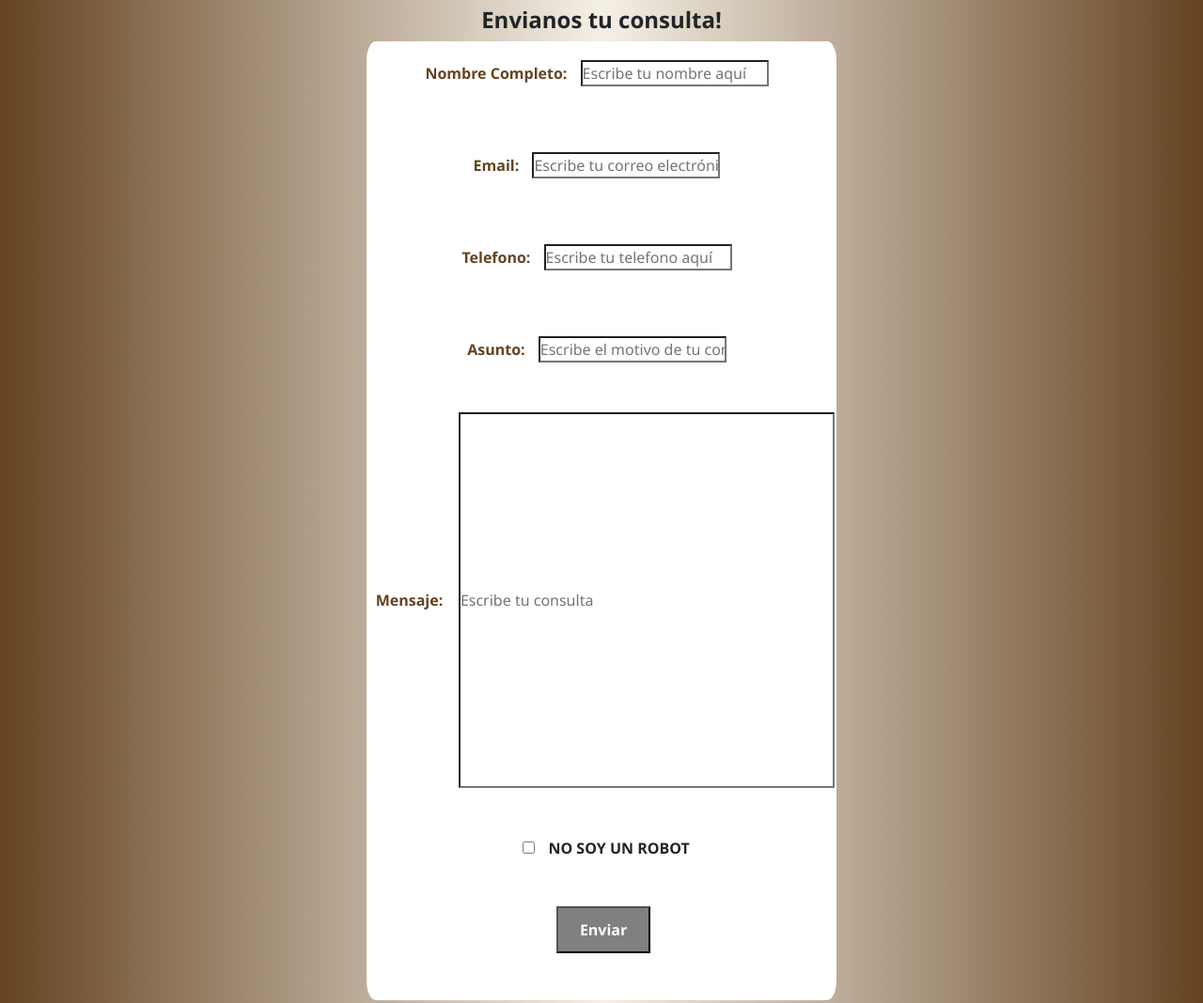
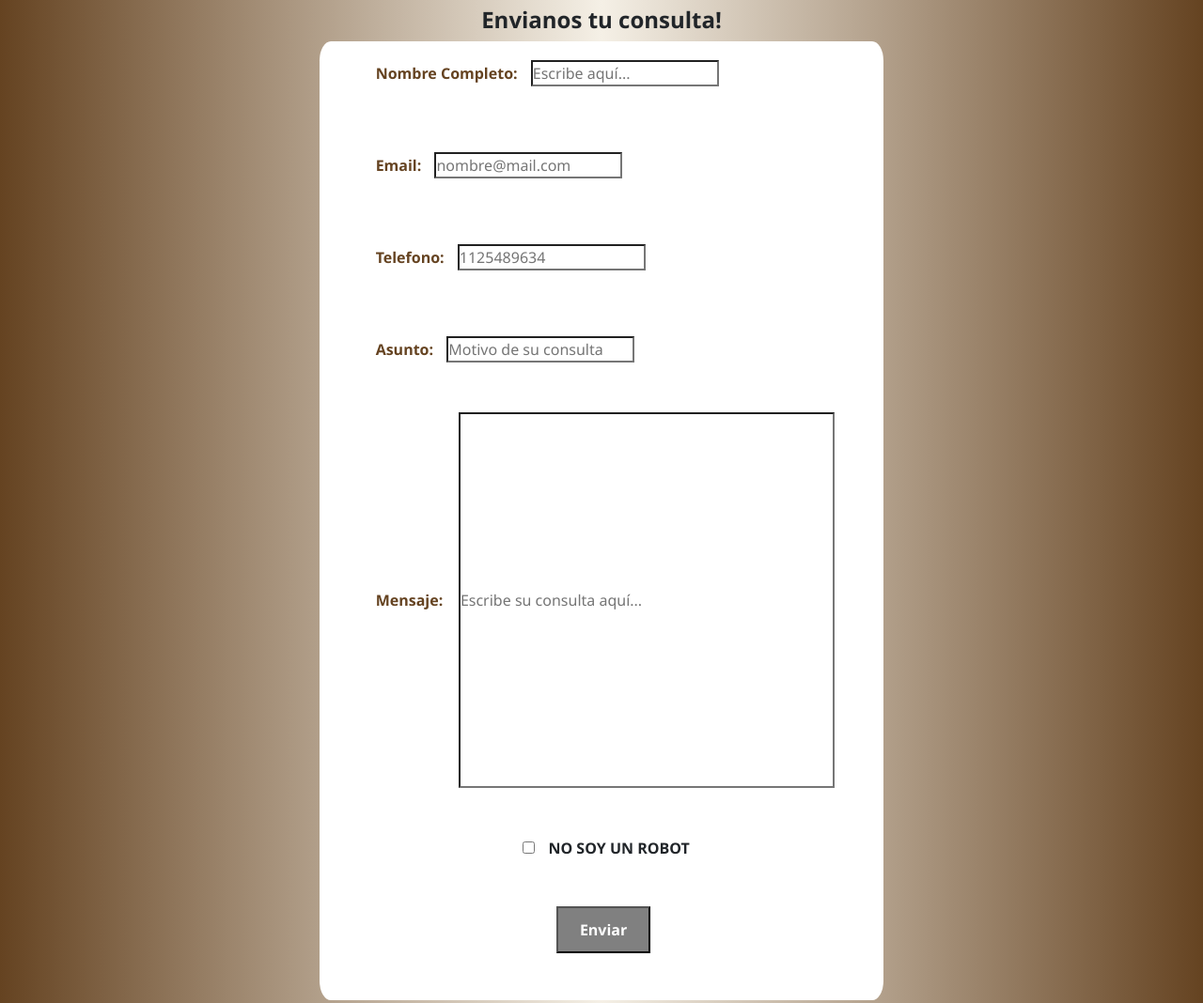
Before and after one commit to arnedorocio/OrtopediaAgu, a website: page pages/contacto.html in a window 1280 px wide. Shown: the part 216-1284 px from the top of the page at 94% size. Drawn offline with nearby package versions, Linux system fonts and the light colour scheme.

Commit message:
arreglos finales

```diff
--- a/pages/contacto.html
+++ b/pages/contacto.html
@@ -63,29 +63,29 @@
             <form class ="formulario" action="" method="">
                 <div class="seccionFormulario">
                     <label class = "textoCasillero" for="">Nombre Completo: </label>
-                    <input class ="inputFormulario" type="text" name="nombre" id="nombre" placeholder = "Escribe tu nombre aquí">
+                    <input class ="inputFormulario" type="text" name="nombre" id="nombre" placeholder = "Escribe aquí...">
                 </div>
                 <div class="seccionFormulario">
                     <label class = "textoCasillero"for="">Email: </label>
-                    <input class ="inputFormulario" type="text" name="email" id="email" placeholder = "Escribe tu correo electrónico aquí">
+                    <input class ="inputFormulario" type="text" name="email" id="email" placeholder = "nombre@mail.com">
                 </div>
                 <div class="seccionFormulario">
                     <label class = "textoCasillero"for="">Telefono: </label>
-                    <input class ="inputFormulario" type="text" name="telefono" id="telefono" placeholder = "Escribe tu telefono aquí">
+                    <input class ="inputFormulario" type="text" name="telefono" id="telefono" placeholder = "1125489634">
                 </div>
                 <div class="seccionFormulario">
                     <label class = "textoCasillero"for="">Asunto: </label>
-                    <input class ="inputFormulario" type="text" name="asunto" id="asunto" placeholder = "Escribe el motivo de tu consulta aquí">
+                    <input class ="inputFormulario" type="text" name="asunto" id="asunto" placeholder = "Motivo de su consulta">
                 </div>
                 <div class="seccionFormulario">
                     <label class = "textoCasillero"for="">Mensaje: </label>
-                    <input class ="inputFormulario" type="text" name="mensaje" id="mensaje" placeholder = "Escribe tu consulta">
+                    <input class ="inputFormulario" type="text" name="mensaje" id="mensaje" placeholder = "Escribe su consulta aquí...">
                 </div>
-                <div class="seccionFormulario">
+                <div class="seccionFormularioBoton">
                     <input class = "textoCasillero"type="checkbox" name = "captcha" id="captcha">
                     <label for="captcha"> NO SOY UN ROBOT</label>
                 </div>
-                <div class="seccionFormulario">
+                <div class="seccionFormularioBoton">
                     <label for=""></label>
                     <input class="botonEnviar" type="button" value="Enviar">
                 </div>
--- a/scss/_secciones.scss
+++ b/scss/_secciones.scss
@@ -83,7 +83,3 @@ li {
     margin-right: 20px;
     margin-top: 20px;
 }
-
-.buscador {
-    justify-content: center;
-}
--- a/scss/_textos.scss
+++ b/scss/_textos.scss
@@ -104,8 +104,20 @@ a{
     font-family: 'Segoe UI', Tahoma, Geneva, Verdana, sans-serif;
     font-weight: bolder;
     font-size: 1rem;
-    text-align: center;
+    text-align:left;
     padding-bottom: 50px;
+    padding-left: 50px;
+    padding-right: 50px;
+}
+
+.seccionFormularioBoton {
+font-family: 'Segoe UI', Tahoma, Geneva, Verdana, sans-serif;
+    font-weight: bolder;
+    font-size: 1rem;
+    text-align:center;
+    padding-bottom: 50px;
+    padding-left: 50px;
+    padding-right: 50px;
 }
 
 .textoCasillero{
```
Also changed, not shown: index.html (+8 -2 lines), css/main.css, 1 other file.
